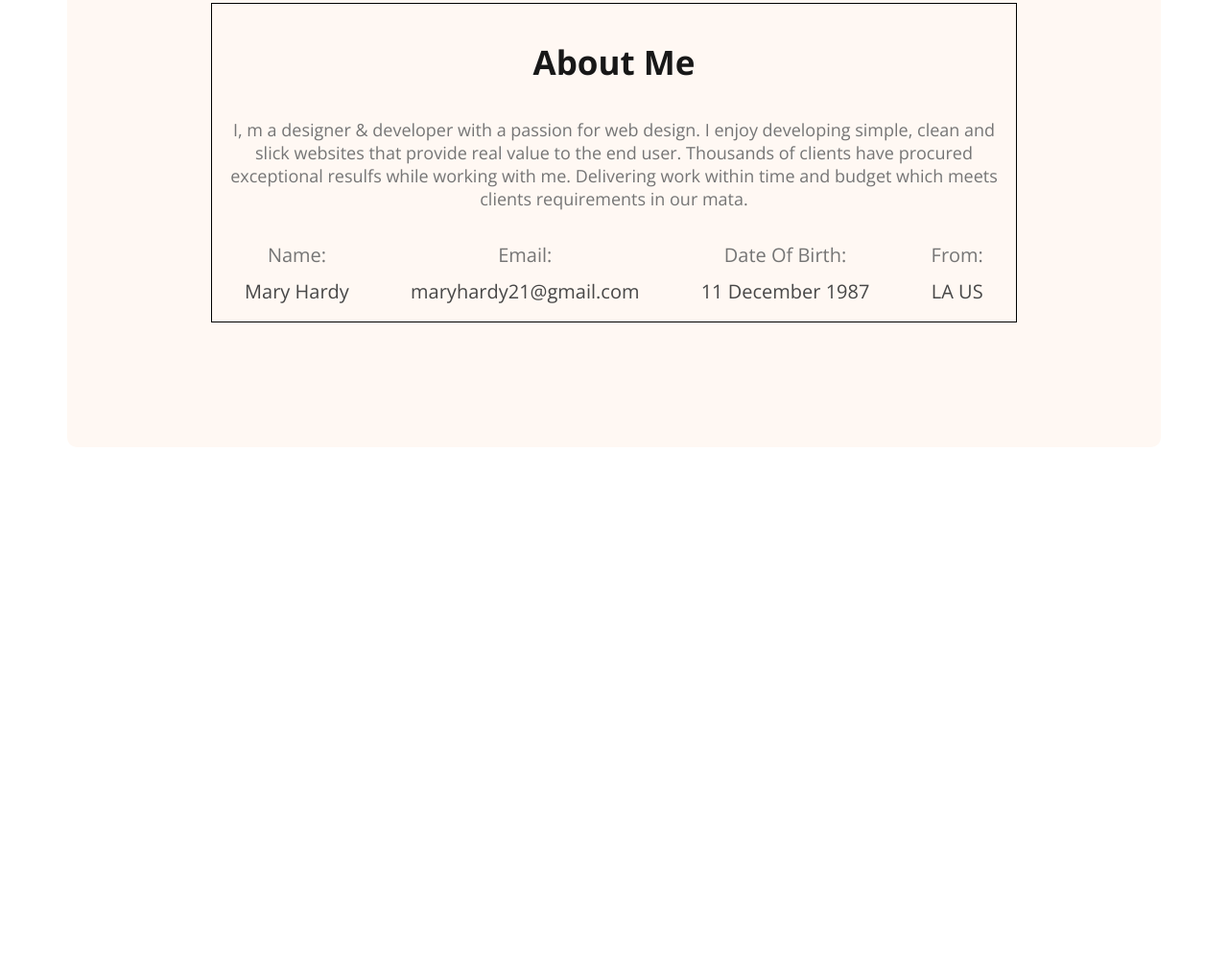
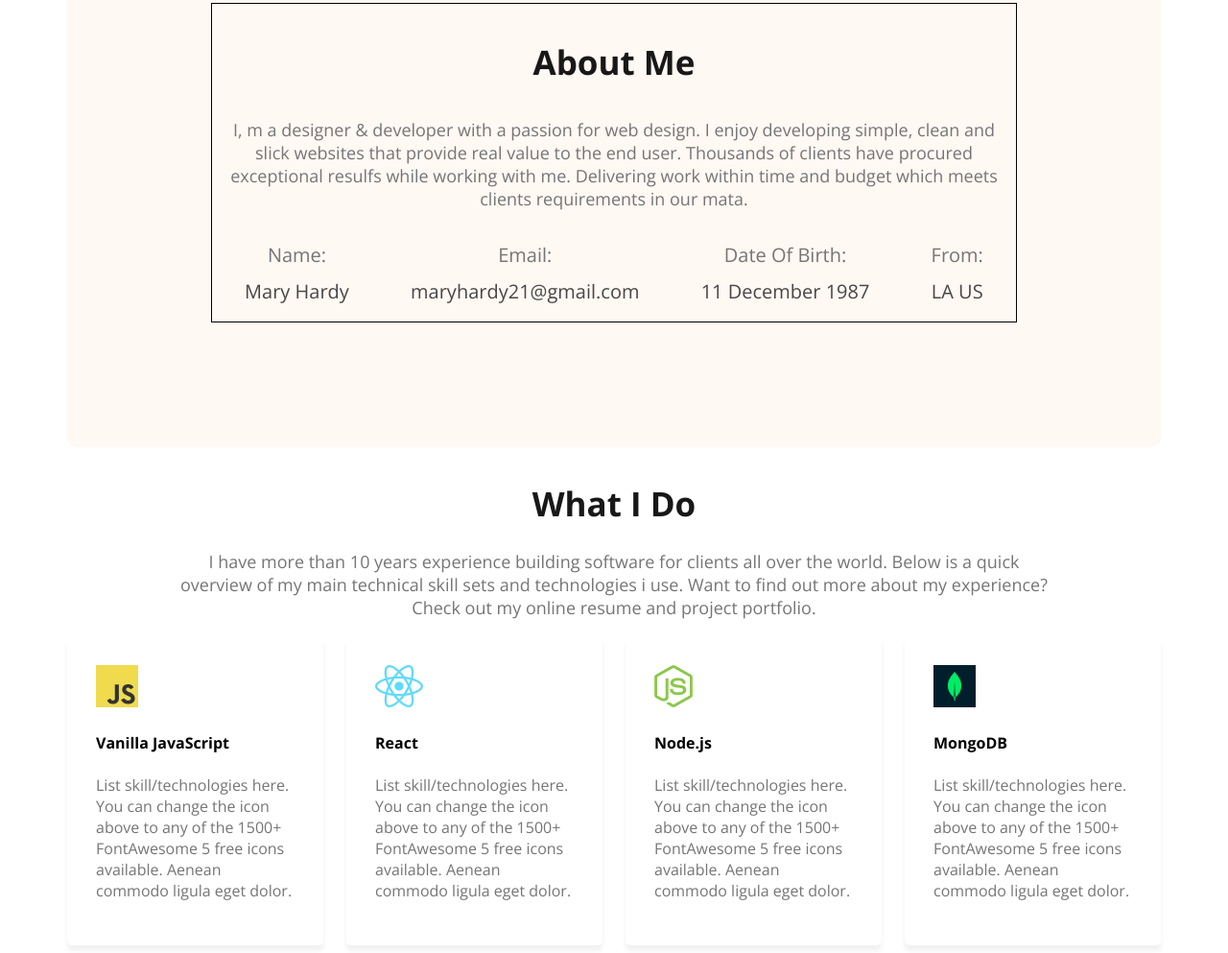
Before and after one commit to Md-Baayejid/Module-5-Portfolio, a plain HTML site: page index.html in a window 1280 px wide. Shown: the part 1158-2151 px from the top of the page at 96% size. Before the commit the page ends 1632 px from the top, so only its background shows below. Drawn offline with nearby package versions, Linux system fonts and the light colour scheme.

Commit message:
added skill section

```diff
--- a/index.html
+++ b/index.html
@@ -71,6 +71,33 @@
 
             </div>
         </section>
+        <section id="WIK">
+            <p id="wik-title">What I Do</p>
+            <p id="wik-discri">I have more than 10 years experience building software for clients all over the world. Below is a quick overview of my main technical skill sets and technologies i use. Want to find out more about my experience? Check out my online resume and project portfolio.</p>
+            <div id="skills">
+                <div class="skill">
+                    <img src="images/icons/js.png" alt="">
+                    <h4>Vanilla JavaScript</h4>
+                    <p class="skl-details">List skill/technologies here. You can change the icon above to any of the 1500+ FontAwesome 5 free icons available. Aenean commodo ligula eget dolor.</p>
+                </div>
+                <div class="skill">
+                    <img src="images/icons/react.png" alt="">
+                    <h4>React</h4>
+                    <p class="skl-details">List skill/technologies here. You can change the icon above to any of the 1500+ FontAwesome 5 free icons available. Aenean commodo ligula eget dolor.</p>
+                </div>
+                <div class="skill">
+                    <img src="images/icons/nodejs.png" alt="">
+                    <h4>Node.js</h4>
+                    <p class="skl-details">List skill/technologies here. You can change the icon above to any of the 1500+ FontAwesome 5 free icons available. Aenean commodo ligula eget dolor.</p>
+                </div>
+                <div class="skill">
+                    <img src="images/icons/mongo.png" alt="">
+                    <h4>MongoDB</h4>
+                    <p class="skl-details">List skill/technologies here. You can change the icon above to any of the 1500+ FontAwesome 5 free icons available. Aenean commodo ligula eget dolor.</p>
+                </div>
+
+            </div>
+        </section>
     </main>
 
     <footer>
--- a/style.css
+++ b/style.css
@@ -153,3 +153,40 @@ main{
     font-size: 20px;
     color: #474747;
 }
+ /* skill style */
+
+
+#WIK{
+    text-align: center;
+}
+#wik-title{
+    font-size: 35px ;
+    font-weight: 700;
+    color: #181818;
+    margin-bottom: 0px;
+    padding-bottom: 0px;
+}
+#wik-discri{
+    font-size: 18px;
+    color: #757575;
+    padding-left: 116px;
+    padding-right: 116px;
+    padding-top: 0px;
+    margin-top: 25px;
+}
+#skills{
+    display: flex;
+    justify-content: space-around;
+    text-align: left;
+    gap: 24px;
+}
+.skill{
+    padding: 30px;
+    border-radius: 5px;
+    box-shadow: 0px 6px 5px 0px rgba(0, 0, 0, 0.06);
+}
+.skl-details{
+    color: #757575;
+    font-size: 16px;
+
+}
```
